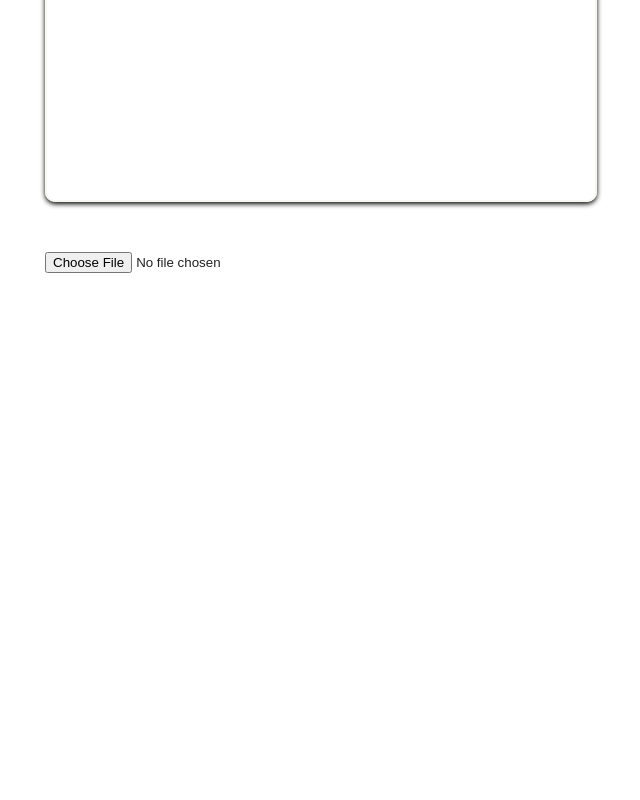
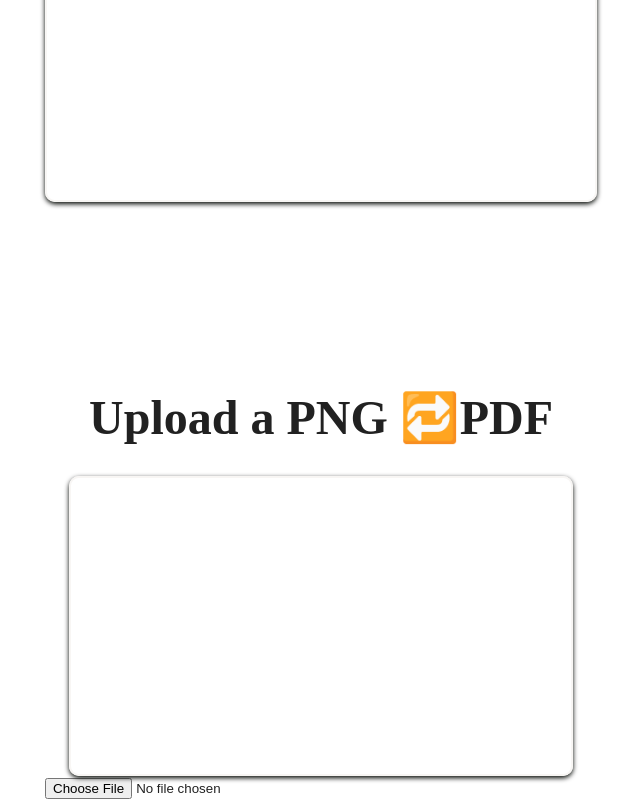
Before and after one commit to Syed1012/CaptureConvertCreate, a React (Vite) app: page / in a window 1280 px wide. Shown: the part 500-1300 px from the top of the page, without its empty margins (319-959 px from the left). Before the commit the page ends 800 px from the top, so only its background shows below. Built offline with nearby package versions, Linux system fonts and the light colour scheme.

Commit message:
implementing styles of upload pdf

```diff
--- a/src/components/OcrComponent.jsx
+++ b/src/components/OcrComponent.jsx
@@ -1,10 +1,13 @@
 // ./components/OcrComponent.jsx
 
+import { Container, Typography } from '@mui/material';
 import React, { useState } from 'react'
 import Tesseract from 'tesseract.js';
 
 const OcrComponent = () => {
     const [ocrText, setOcrText] = useState('');
+    const [loading, setLoading] = useState(false);
+    const [previewPdf, setPreviewPdf] = useState("");
 
     const handleOcr = async (file) => {
         const {data : {text}} = await Tesseract.recognize(file, 'eng', {logger: m => console.log(m) });
@@ -12,10 +15,59 @@ const OcrComponent = () => {
     }
 
   return (
+    <>
+    <Container maxWidth="sm">
+    <Typography
+      variant='h3'
+      align='center'
+      style={{
+        marginTop: "140px",
+        fontFamily: "Times New Roman",
+        fontWeight: "bold",
+      }}
+      gutterBottom
+      >
+        Upload a PNG 🔁PDF
+      </Typography>
+      <div
+        style={{
+          border: "2px solid #F8F6F4",
+          borderRadius: "10px",
+          marginTop: "30px",
+          width: "100%",
+          height: "300px",
+          position: "relative",
+          overflow: "hidden",
+          boxShadow: "0 2px 5px rgba(0.1, 5, 0.1)",
+        }}
+      >
+        {loading && (
+          <Skeleton
+            variant="square"
+            width="100%"
+            height="100%"
+            animation="pulse"
+          />
+        )}
+        {!loading && previewPdf && (
+          <img
+            src={previewPdf}
+            alt="Website Screenshot"
+            style={{
+              maxWidth: "100%",
+              height: "100%",
+              borderRadius: "10px",
+              objectFit: "cover",
+            }}
+          />
+        )}
+      </div>
+    </Container>
     <div>
         <input type="file" onChange={(e) => handleOcr(e.target.files[0])} />
         {ocrText && <p>{ocrText}</p>}
     </div>
+    </>
   )
 }
 
```
